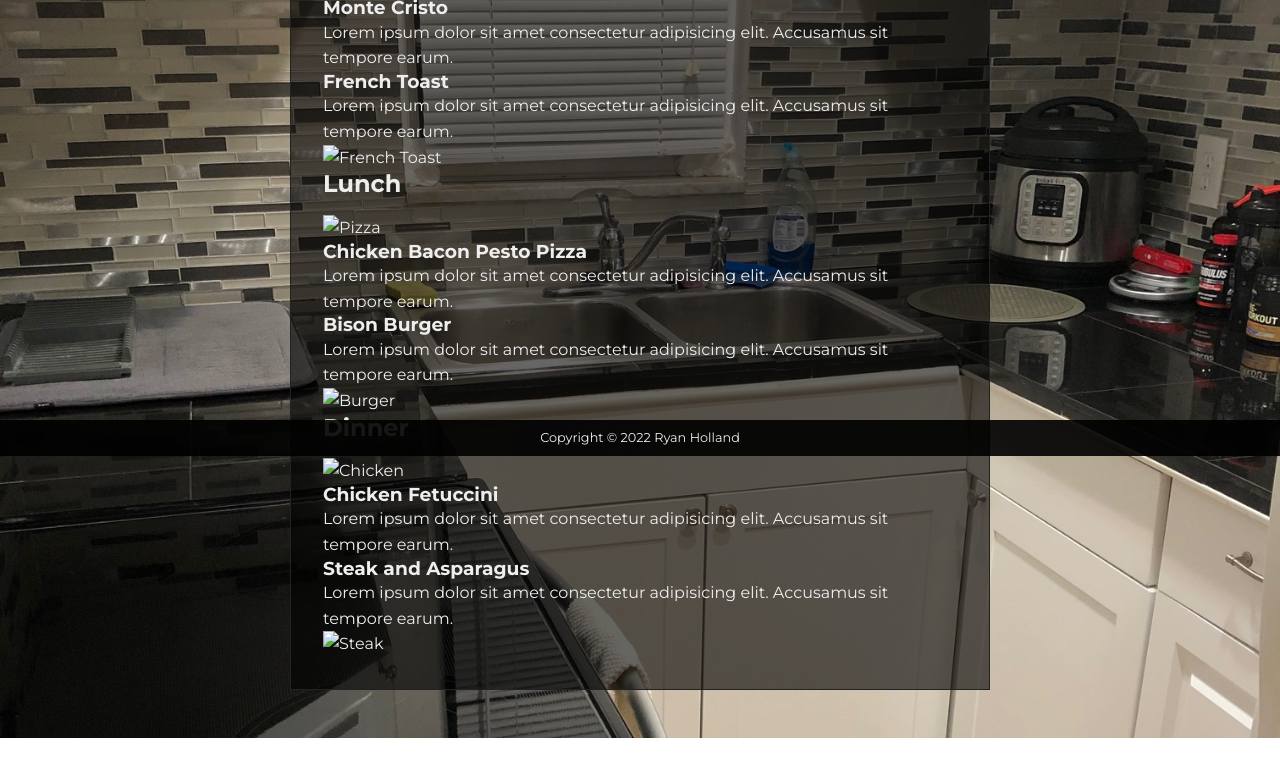
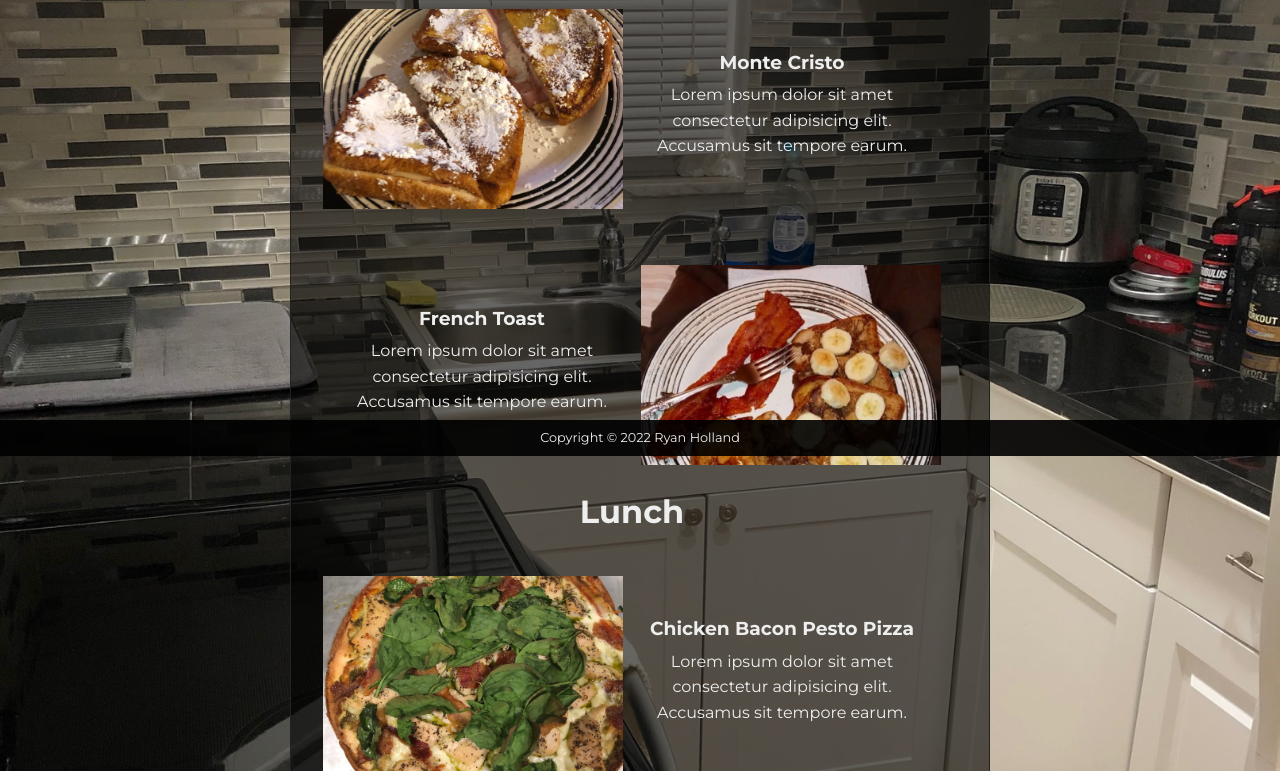
Before and after one commit to rygho90/restaurant-page, a website built with webpack: page dist/index.html in a window 1280 px wide. Shown: the part 344-1115 px from the top of the page. Before the commit the page ends 1082 px from the top, so only its background shows below. Built offline with Linux system fonts and the light colour scheme.

Commit message:
Style static menu page

```diff
--- a/src/style.css
+++ b/src/style.css
@@ -26,7 +26,7 @@ body {
     font-family: 'Montserrat', cursive, sans-serif;
     font-size: 1.6rem;
     color: var(--font-color);
-    background-image: url(kitchcrop.jpg);
+    background-image: url(images/kitchcrop.jpg);
     background-attachment: fixed;
     background-size: cover;
     background-position: center center;
@@ -159,6 +159,43 @@ blockquote {
     font-style: italic;
 }
 
+.menu {
+    display: flex;
+    flex-direction: column;
+    align-items: center;
+    justify-content: center;
+    width: 618px;
+    animation: fadeIn 1.5s;
+}
+
+.menu-item {
+    display: flex;
+    margin-top: 3.5rem;
+    margin-bottom: 3.5rem;
+}
+
+.menu h2 {
+    font-size: 4rem;
+}
+
+.item-side img {
+    height: 200px;
+    width: 300px;
+    object-fit: cover;
+}
+
+.item-side {
+    display: flex;
+    flex-direction: column;
+    align-items: center;
+    justify-content: center;
+    text-align: center;
+}
+
+.item-side p {
+    padding: 1rem;
+}
+
 footer {
     text-align: center;
     position: fixed;
```
Also changed, not shown: dist/burger.jpg (added), dist/chicken.jpg (added), dist/index.html, dist/main.js, dist/monte.jpg (added), dist/pizza.jpg (added), dist/steak.jpg (added), dist/toast.JPG (added), src/images/burger.jpg (added), src/images/cat.jpg (added), src/images/chicken.jpg (added), src/images/kitchcrop.jpg (added), src/images/toast.JPG (added), 4 other files.
